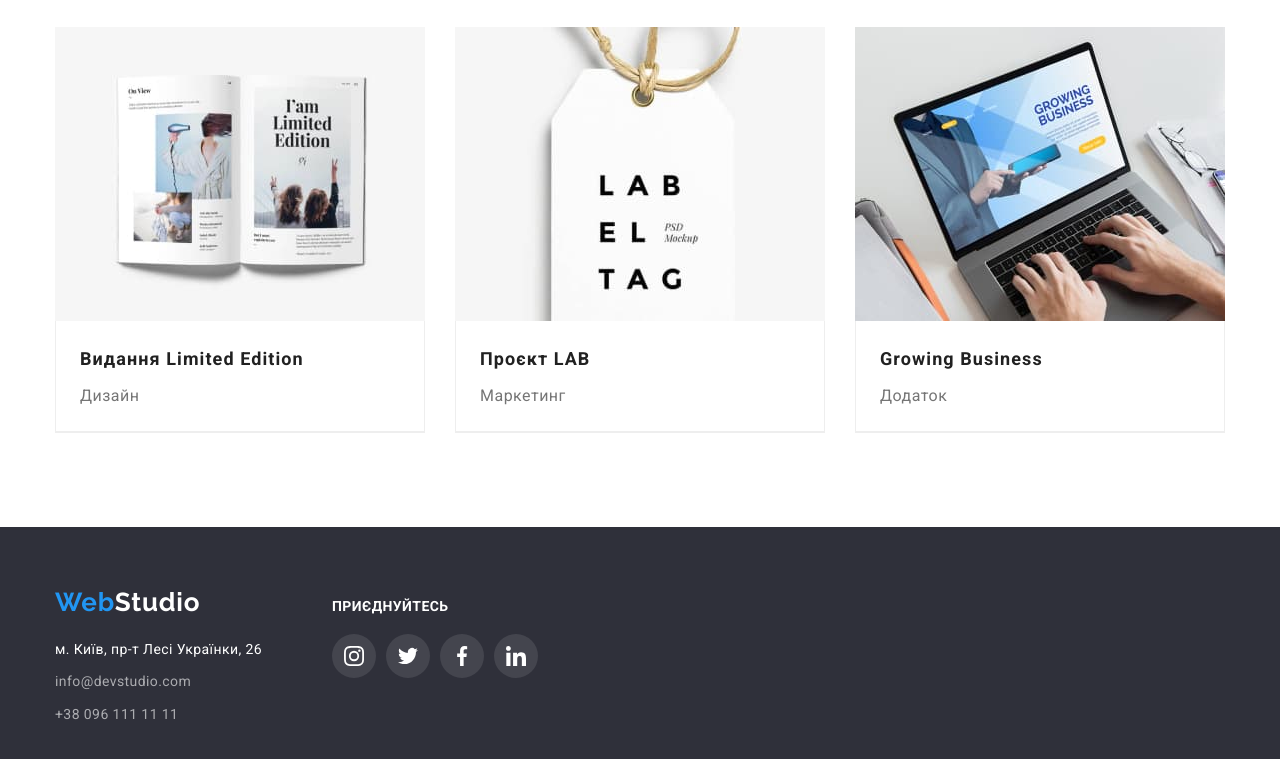
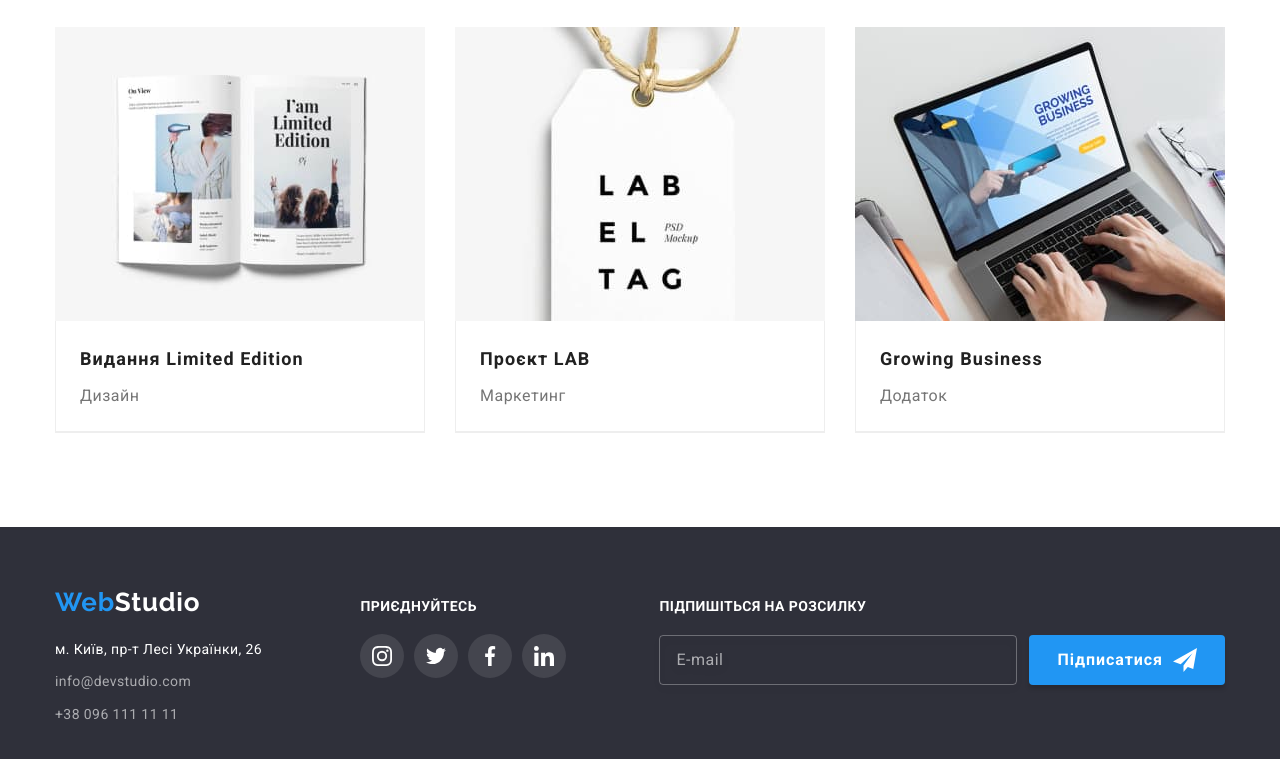
Before and after one commit to SophiaM03/goit-markup-hw-06, a plain HTML site: page portfolio.html in a window 1280 px wide. Shown: the part 1110-1869 px from the top of the page. Drawn offline with nearby package versions, Linux system fonts and the light colour scheme.

Commit message:
fixed by Grisha comments

```diff
--- a/portfolio.html
+++ b/portfolio.html
@@ -208,7 +208,8 @@
     </main>
     <footer class="footer">
       <div class="footer-container container">
-        <div>
+        <div class="footer-container">
+          <div class="footer-first-container">
             <a class="logo link" href="./index.html">Web<span class="logo-footer">Studio</span></a>
             <address class="address">
               <ul class="footer-list-link">
@@ -264,6 +265,19 @@
             </ul>
           </div>
         </div>
+        <form class="footer-form">
+          <label class="footer-title-form" for="email">Підпишіться на розсилку</label>
+          <div class="footer-form-box">
+            <input class="footer-input" type="email" name="email" id="email" placeholder="E-mail" />
+            <button class="footer-button-submit" type="submit">
+              Підписатися
+              <svg class="footer-form-icon" width="24" height="24">
+                <use href="./images/icons.svg#icon-icon-send"></use>
+              </svg>
+            </button>
+          </div>
+        </form>
+      </div>
     </footer>
   </body>
 </html>
```
Lines whose indentation alone changed are shown as unchanged.
